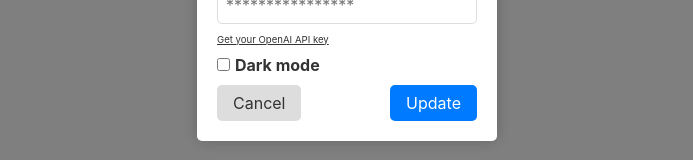
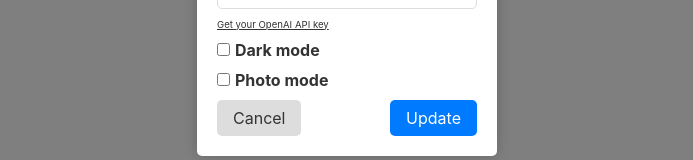
Before and after one commit to oleksii-pi/pipad, a React (Create React App) app: page / in a window 1280 px wide. Shown: the part 401-561 px from the top of the page, without its empty margins (293-986 px from the left). Built offline with nearby package versions, Linux system fonts and the light colour scheme.

Commit message:
Add Photo mode

```diff
--- a/src/components/SettingsDialog.tsx
+++ b/src/components/SettingsDialog.tsx
@@ -56,6 +56,15 @@ export const SettingsDialog: React.FC<{ onClose: () => void }> = ({ onClose }) =
           Dark mode
         </label>
 
+        <label>
+          <input
+            type="checkbox"
+            checked={localDarkMode}
+            onChange={(e) => setLocalDarkMode(e.target.checked)}
+          />
+          Photo mode
+        </label>
+
         <div className="button-row">
           <button onClick={onClose}>Cancel</button>
           <button onClick={handleUpdate}>Update</button>
```
